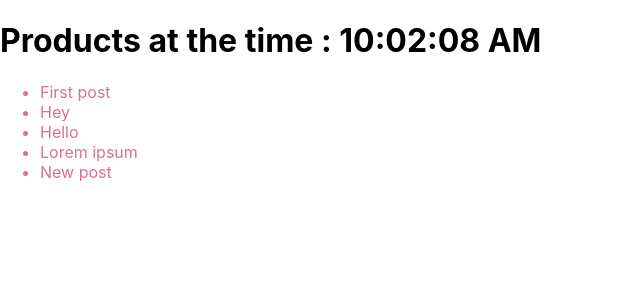
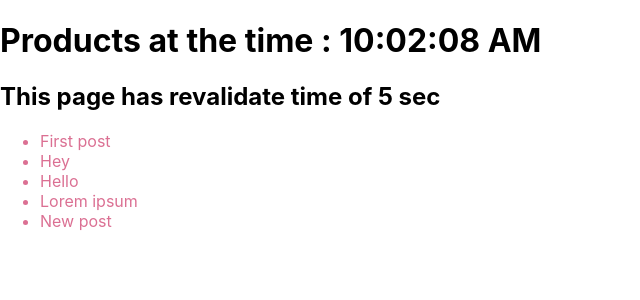
Before and after one commit to sgollapudi77/next-app-basic, a Next.js app: page /products in a window 1280 px wide. Shown: the top 300 px of the page, without its empty margins (0-640 px from the left). Built offline with nearby package versions, Linux system fonts and the light colour scheme.

Commit message:
Update products.js

```diff
--- a/pages/products.js
+++ b/pages/products.js
@@ -23,6 +23,7 @@ export default function Products(props){
   return(
         <>
             <h1>Products at the time : {props.generatedDate}</h1>
+            <h2>This page has revalidate time of 5 sec</h2>
             <ul>
                 {props.products.map((product)=>
                 (<li className={styles.link} key={product.id}>
```
